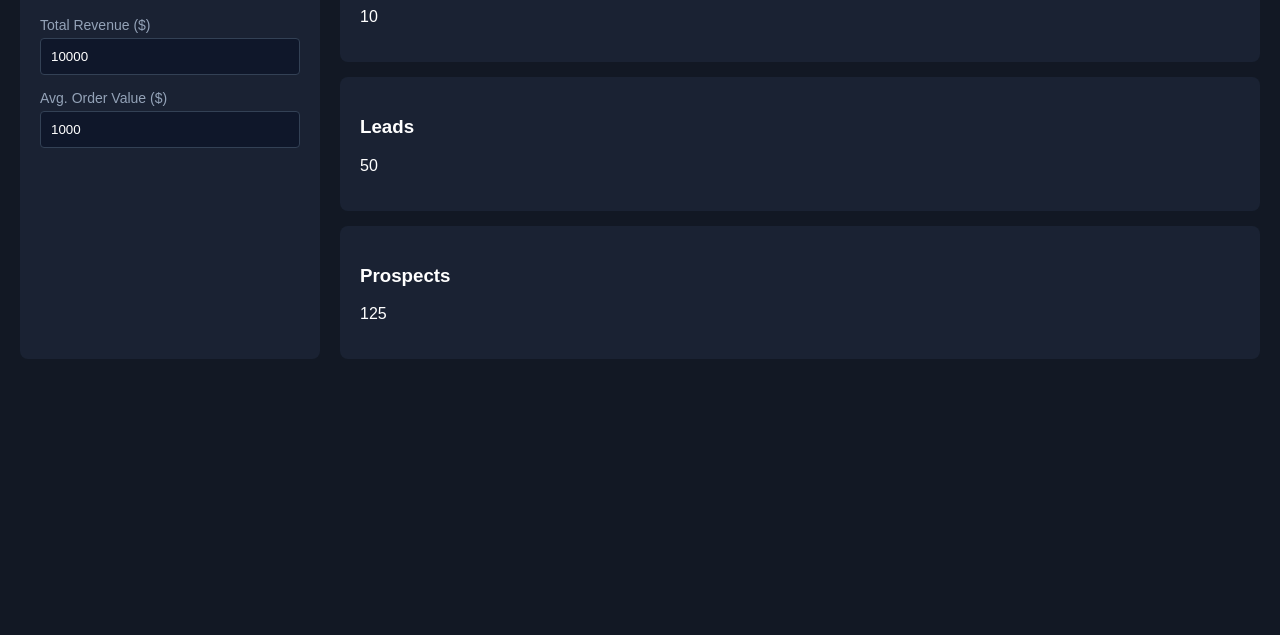
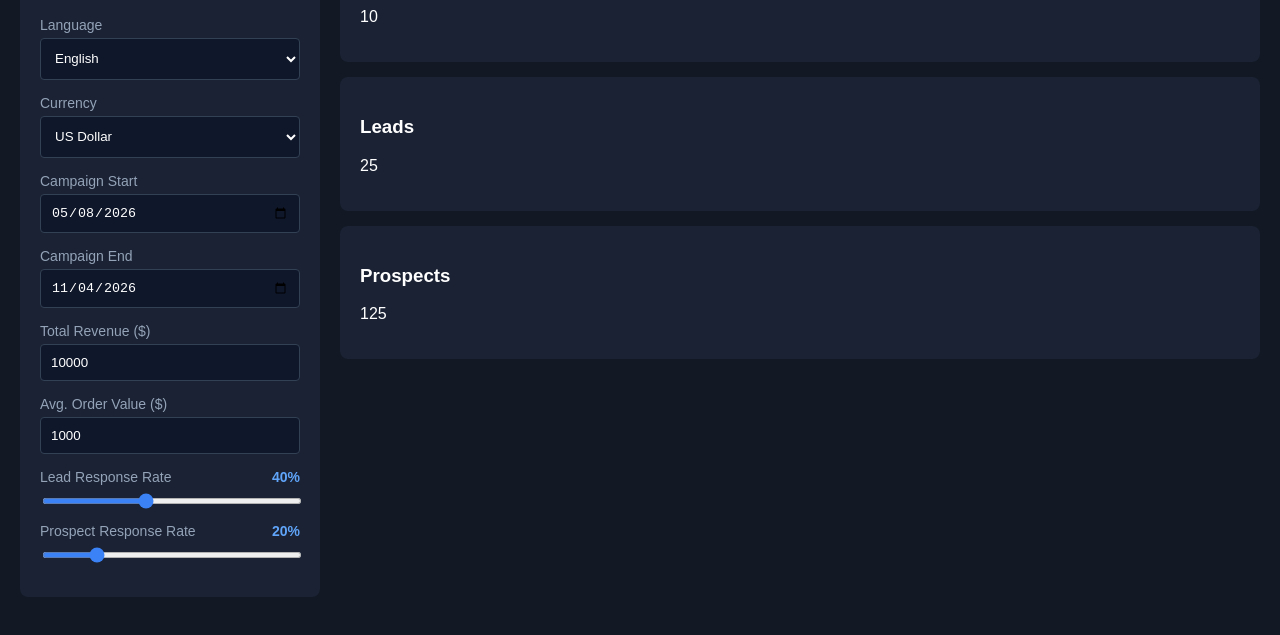
Before and after one commit to gkamburova99-cpu/lead-predictor, a plain HTML site: page index.html in a window 1280 px wide. Shown: the part 91-726 px from the top of the page. Drawn offline with Linux system fonts and the light colour scheme.

Commit message:
Add calculator controls and preserve layout
Co-authored-by: Copilot <223556219+Copilot@users.noreply.github.com>

```diff
--- a/index.html
+++ b/index.html
@@ -8,9 +8,31 @@
 </head>
 <body>
     <div class="container">
-        <!-- Лява лента с настройки -->
         <aside class="sidebar">
             <h2>LeadPredictor</h2>
+            <div class="form-group">
+                <label for="language">Language</label>
+                <select id="language">
+                    <option>English</option>
+                    <option>Bulgarian</option>
+                </select>
+            </div>
+            <div class="form-group">
+                <label for="currency">Currency</label>
+                <select id="currency">
+                    <option value="$">US Dollar</option>
+                    <option value="€">Euro</option>
+                    <option value="£">British Pound</option>
+                </select>
+            </div>
+            <div class="form-group">
+                <label for="campaignStart">Campaign Start</label>
+                <input type="date" id="campaignStart" value="2026-05-08">
+            </div>
+            <div class="form-group">
+                <label for="campaignEnd">Campaign End</label>
+                <input type="date" id="campaignEnd" value="2026-11-04">
+            </div>
             <div class="form-group">
                 <label for="revenue">Total Revenue ($)</label>
                 <input type="number" id="revenue" min="0" step="any" required value="10000">
@@ -19,9 +41,22 @@
                 <label for="avgOrder">Avg. Order Value ($)</label>
                 <input type="number" id="avgOrder" min="0.01" step="any" required value="1000">
             </div>
+            <div class="form-group">
+                <div class="label-row">
+                    <label for="leadRate">Lead Response Rate</label>
+                    <output id="leadRateValue" for="leadRate">40%</output>
+                </div>
+                <input type="range" id="leadRate" min="1" max="100" step="1" value="40">
+            </div>
+            <div class="form-group">
+                <div class="label-row">
+                    <label for="prospectRate">Prospect Response Rate</label>
+                    <output id="prospectRateValue" for="prospectRate">20%</output>
+                </div>
+                <input type="range" id="prospectRate" min="1" max="100" step="1" value="20">
+            </div>
         </aside>
 
-        <!-- Дясна част с резултати и формули -->
         <main class="main-content">
             <div class="card">
                 <h3>Customers</h3>
--- a/script.js
+++ b/script.js
@@ -1,9 +1,12 @@
-
 function calculate() {
     const revenueInput = document.getElementById('revenue');
     const avgOrderInput = document.getElementById('avgOrder');
+    const leadRateInput = document.getElementById('leadRate');
+    const prospectRateInput = document.getElementById('prospectRate');
     const revenue = revenueInput.valueAsNumber;
     const avgOrder = avgOrderInput.valueAsNumber;
+    const leadResponseRate = leadRateInput.valueAsNumber;
+    const prospectResponseRate = prospectRateInput.valueAsNumber;
 
     const revenueIsValid = Number.isFinite(revenue) && revenue >= 0;
     const avgOrderIsValid = Number.isFinite(avgOrder) && avgOrder > 0;
@@ -17,13 +20,12 @@ function calculate() {
         return;
     }
 
+    document.getElementById('leadRateValue').textContent = `${leadResponseRate}%`;
+    document.getElementById('prospectRateValue').textContent = `${prospectResponseRate}%`;
+
     // Формула 01
     const customers = revenue / avgOrder;
     document.getElementById('customersResult').textContent = customers.toFixed(0);
-
-    // Приемаме примерни проценти за отговор (например 20% за leads и 40% за prospects от слайдера/полетата)
-    const leadResponseRate = 20;
-    const prospectResponseRate = 40;
 
     // Формула 02
     const leads = (customers * 100) / leadResponseRate;
@@ -36,4 +38,12 @@ function calculate() {
 
 document.getElementById('revenue').addEventListener('input', calculate);
 document.getElementById('avgOrder').addEventListener('input', calculate);
+document.getElementById('leadRate').addEventListener('input', calculate);
+document.getElementById('prospectRate').addEventListener('input', calculate);
+
+document.getElementById('currency').addEventListener('change', function () {
+    document.querySelector('label[for="revenue"]').textContent = `Total Revenue (${this.value})`;
+    document.querySelector('label[for="avgOrder"]').textContent = `Avg. Order Value (${this.value})`;
+});
+
 calculate();
--- a/style.css
+++ b/style.css
@@ -25,7 +25,8 @@ body {
     font-size: 14px;
     color: #94a3b8;
 }
-.form-group input {
+.form-group input,
+.form-group select {
     width: 100%;
     padding: 10px;
     background-color: #0f172a;
@@ -33,6 +34,26 @@ body {
     color: #fff;
     border-radius: 4px;
     box-sizing: border-box;
+}
+.form-group select { height: 42px; }
+.label-row {
+    display: flex;
+    align-items: center;
+    justify-content: space-between;
+    margin-bottom: 5px;
+}
+.label-row label { margin-bottom: 0; }
+.label-row output {
+    color: #60a5fa;
+    font-size: 14px;
+    font-weight: 700;
+}
+.form-group input[type="range"] {
+    height: 6px;
+    padding: 0;
+    border: 0;
+    border-radius: 999px;
+    accent-color: #3b82f6;
 }
 .main-content {
     display: flex;
@@ -50,7 +71,6 @@ body {
     .container {
         flex-direction: column;
     }
-
     .sidebar {
         width: 100%;
     }
```
